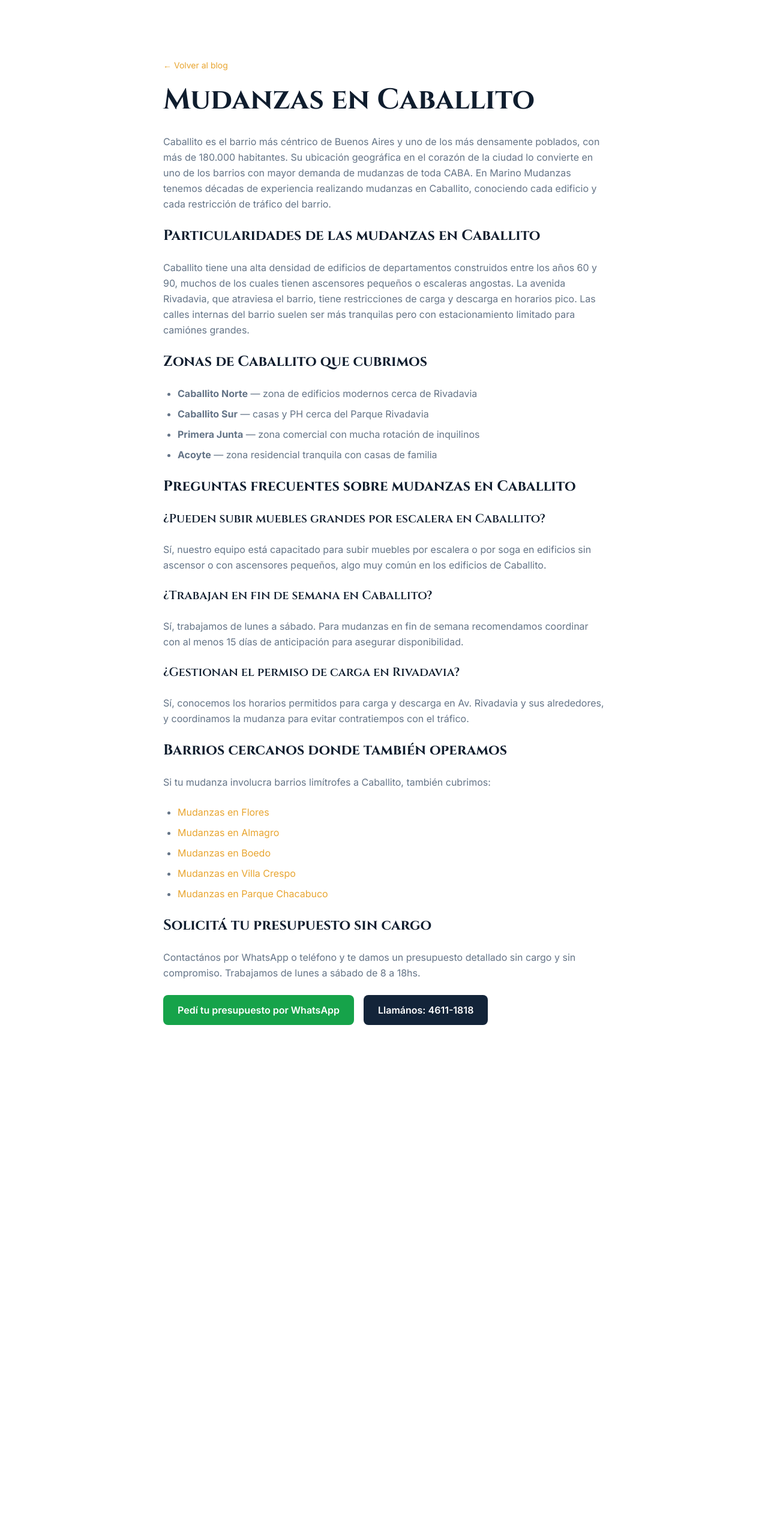
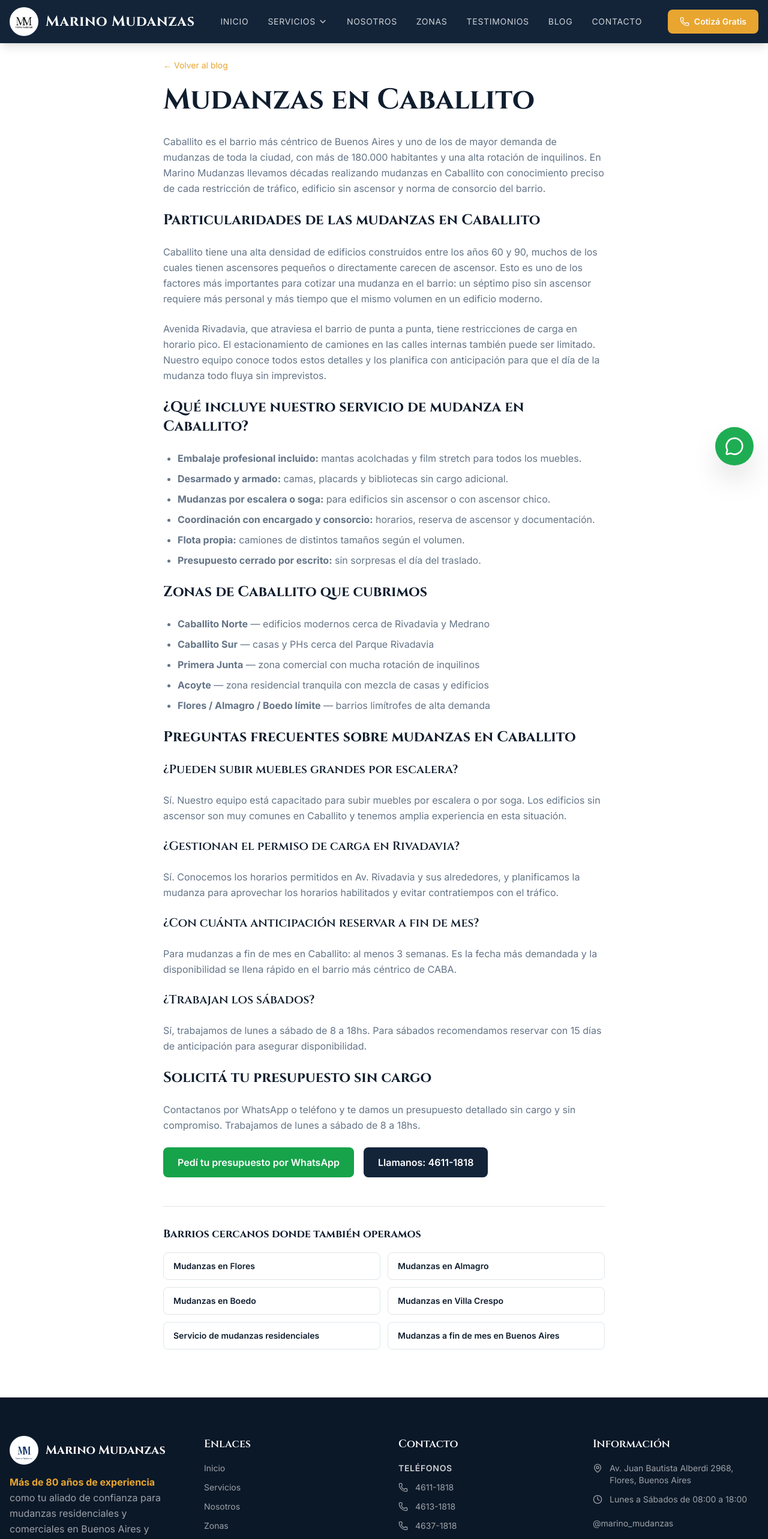
Before and after one commit to Lukaku55/marinomudanzas-next, a Next.js app: page /blog/mudanzas-caballito in a window 1280 px wide. Shown: the top 2566 px of the page at 60% size. Before the commit the page ends 1789 px from the top, so only its background shows below. Built offline with nearby package versions, Linux system fonts and the light colour scheme.

Commit message:
seo: mudanzas-caballito — Header/Footer, BreadcrumbList, FAQPage schema, contenido expandido

```diff
--- a/app/blog/mudanzas-caballito/page.tsx
+++ b/app/blog/mudanzas-caballito/page.tsx
@@ -6,85 +6,153 @@ import Link from "next/link";
 
 export const metadata: Metadata = {
   title: "Mudanzas en Caballito Buenos Aires | Marino Mudanzas",
-  description: "Servicio de mudanzas en Caballito, Buenos Aires. El barrio mas centrico de CABA. Más de 80 años de experiencia. Presupuesto sin cargo. Tel 4611-1818",
+  description: "Mudanzas en Caballito con más de 80 años de experiencia. El barrio más céntrico de CABA. Embalaje incluido, escaleras sin ascensor y presupuesto sin cargo. Tel 4611-1818.",
 };
 
+const breadcrumbSchema = {
+  "@context": "https://schema.org",
+  "@type": "BreadcrumbList",
+  "itemListElement": [
+    { "@type": "ListItem", "position": 1, "name": "Inicio", "item": "https://www.mudanzasmarino.com.ar" },
+    { "@type": "ListItem", "position": 2, "name": "Blog", "item": "https://www.mudanzasmarino.com.ar/blog" },
+    { "@type": "ListItem", "position": 3, "name": "Mudanzas en Caballito", "item": "https://www.mudanzasmarino.com.ar/blog/mudanzas-caballito" }
+  ]
+};
 
-const jsonLd = {
+const articleSchema = {
   "@context": "https://schema.org",
   "@type": "Article",
-  "headline": "Mudanzas en Caballito Buenos Aires | Marino Mudanzas",
-  "description": "Servicio de mudanzas en Caballito, Buenos Aires. El barrio mas centrico de CABA. Más de 80 años de experiencia. Presupuesto sin cargo. Tel 4611-1818",
+  "headline": "Mudanzas en Caballito Buenos Aires",
+  "description": "Servicio de mudanzas en Caballito, el barrio más céntrico de CABA. Más de 80 años de experiencia.",
   "url": "https://www.mudanzasmarino.com.ar/blog/mudanzas-caballito",
-  "author": {
-    "@type": "Organization",
-    "name": "Marino Mudanzas",
-    "url": "https://www.mudanzasmarino.com.ar"
-  },
-  "publisher": {
-    "@type": "Organization",
-    "name": "Marino Mudanzas",
-    "logo": {
-      "@type": "ImageObject",
-      "url": "https://www.mudanzasmarino.com.ar/logo-marino-nuevo.png"
+  "datePublished": "2026-04-22",
+  "dateModified": "2026-06-29",
+  "mainEntityOfPage": { "@type": "WebPage", "@id": "https://www.mudanzasmarino.com.ar/blog/mudanzas-caballito" },
+  "author": { "@type": "Organization", "name": "Marino Mudanzas", "url": "https://www.mudanzasmarino.com.ar" },
+  "publisher": { "@type": "Organization", "name": "Marino Mudanzas", "logo": { "@type": "ImageObject", "url": "https://www.mudanzasmarino.com.ar/logo-marino-nuevo.png" } }
+};
+
+const faqSchema = {
+  "@context": "https://schema.org",
+  "@type": "FAQPage",
+  "mainEntity": [
+    {
+      "@type": "Question",
+      "name": "¿Pueden subir muebles grandes por escalera en Caballito?",
+      "acceptedAnswer": {
+        "@type": "Answer",
+        "text": "Sí, nuestro equipo está capacitado para subir muebles por escalera o por soga en edificios sin ascensor o con ascensores pequeños, algo muy común en los edificios de los años 60 y 70 en Caballito."
+      }
+    },
+    {
+      "@type": "Question",
+      "name": "¿Gestionan el permiso de carga en Avenida Rivadavia, Caballito?",
+      "acceptedAnswer": {
+        "@type": "Answer",
+        "text": "Sí, conocemos los horarios permitidos para carga y descarga en Av. Rivadavia y sus alrededores. Coordinamos la mudanza para aprovechar los horarios habilitados y evitar problemas con el tráfico."
+      }
+    },
+    {
+      "@type": "Question",
+      "name": "¿Con cuánta anticipación hay que reservar a fin de mes en Caballito?",
+      "acceptedAnswer": {
+        "@type": "Answer",
+        "text": "Para mudanzas a fin de mes en Caballito recomendamos reservar con al menos 3 semanas de anticipación. Es la fecha más demandada del mes y la disponibilidad se llena rápido en el barrio más céntrico de CABA."
+      }
+    },
+    {
+      "@type": "Question",
+      "name": "¿Cuánto cuesta una mudanza en Caballito?",
+      "acceptedAnswer": {
+        "@type": "Answer",
+        "text": "El precio depende del volumen, el piso y si hay escalera sin ascensor. Un monoambiente en Caballito suele resolverse entre $80.000 y $150.000. Un 3 ambientes puede costar entre $200.000 y $380.000. El presupuesto es sin cargo y sin compromiso."
+      }
+    },
+    {
+      "@type": "Question",
+      "name": "¿Trabajan los sábados en Caballito?",
+      "acceptedAnswer": {
+        "@type": "Answer",
+        "text": "Sí, trabajamos de lunes a sábado de 8 a 18hs. Para mudanzas en sábado recomendamos reservar con al menos 15 días de anticipación para asegurar disponibilidad."
+      }
     }
-  }
+  ]
 };
 
 export default function Page() {
   return (
     <>
-      <script type="application/ld+json" dangerouslySetInnerHTML={{ __html: JSON.stringify(jsonLd) }} />
+      <script type="application/ld+json" dangerouslySetInnerHTML={{ __html: JSON.stringify(breadcrumbSchema) }} />
+      <script type="application/ld+json" dangerouslySetInnerHTML={{ __html: JSON.stringify(articleSchema) }} />
+      <script type="application/ld+json" dangerouslySetInnerHTML={{ __html: JSON.stringify(faqSchema) }} />
+      <Header />
       <main className="pt-24 pb-20">
         <article className="container mx-auto px-4 max-w-3xl">
           <Link href="/blog" className="font-body text-gold hover:underline text-sm mb-6 inline-block">← Volver al blog</Link>
           <h1 className="font-display text-3xl md:text-5xl font-bold text-foreground mb-4">Mudanzas en Caballito</h1>
           <div className="prose prose-lg mt-8 font-body text-muted-foreground leading-relaxed space-y-6">
-            <p>Caballito es el barrio más céntrico de Buenos Aires y uno de los más densamente poblados, con más de 180.000 habitantes. Su ubicación geográfica en el corazón de la ciudad lo convierte en uno de los barrios con mayor demanda de mudanzas de toda CABA. En Marino Mudanzas tenemos décadas de experiencia realizando mudanzas en Caballito, conociendo cada edificio y cada restricción de tráfico del barrio.</p>
+            <p>Caballito es el barrio más céntrico de Buenos Aires y uno de los de mayor demanda de mudanzas de toda la ciudad, con más de 180.000 habitantes y una alta rotación de inquilinos. En Marino Mudanzas llevamos décadas realizando mudanzas en Caballito con conocimiento preciso de cada restricción de tráfico, edificio sin ascensor y norma de consorcio del barrio.</p>
 
             <h2 className="font-display text-2xl font-bold text-foreground mt-10 mb-4">Particularidades de las mudanzas en Caballito</h2>
-            <p>Caballito tiene una alta densidad de edificios de departamentos construidos entre los años 60 y 90, muchos de los cuales tienen ascensores pequeños o escaleras angostas. La avenida Rivadavia, que atraviesa el barrio, tiene restricciones de carga y descarga en horarios pico. Las calles internas del barrio suelen ser más tranquilas pero con estacionamiento limitado para camiónes grandes.</p>
+            <p>Caballito tiene una alta densidad de edificios construidos entre los años 60 y 90, muchos de los cuales tienen ascensores pequeños o directamente carecen de ascensor. Esto es uno de los factores más importantes para cotizar una mudanza en el barrio: un séptimo piso sin ascensor requiere más personal y más tiempo que el mismo volumen en un edificio moderno.</p>
+            <p>Avenida Rivadavia, que atraviesa el barrio de punta a punta, tiene restricciones de carga en horario pico. El estacionamiento de camiones en las calles internas también puede ser limitado. Nuestro equipo conoce todos estos detalles y los planifica con anticipación para que el día de la mudanza todo fluya sin imprevistos.</p>
+
+            <h2 className="font-display text-2xl font-bold text-foreground mt-10 mb-4">¿Qué incluye nuestro servicio de mudanza en Caballito?</h2>
+            <ul className="list-disc pl-6 space-y-2">
+              <li><strong>Embalaje profesional incluido:</strong> mantas acolchadas y film stretch para todos los muebles.</li>
+              <li><strong>Desarmado y armado:</strong> camas, placards y bibliotecas sin cargo adicional.</li>
+              <li><strong>Mudanzas por escalera o soga:</strong> para edificios sin ascensor o con ascensor chico.</li>
+              <li><strong>Coordinación con encargado y consorcio:</strong> horarios, reserva de ascensor y documentación.</li>
+              <li><strong>Flota propia:</strong> camiones de distintos tamaños según el volumen.</li>
+              <li><strong>Presupuesto cerrado por escrito:</strong> sin sorpresas el día del traslado.</li>
+            </ul>
 
             <h2 className="font-display text-2xl font-bold text-foreground mt-10 mb-4">Zonas de Caballito que cubrimos</h2>
             <ul className="list-disc pl-6 space-y-2">
-              <li><strong>Caballito Norte</strong> — zona de edificios modernos cerca de Rivadavia</li>
-              <li><strong>Caballito Sur</strong> — casas y PH cerca del Parque Rivadavia</li>
+              <li><strong>Caballito Norte</strong> — edificios modernos cerca de Rivadavia y Medrano</li>
+              <li><strong>Caballito Sur</strong> — casas y PHs cerca del Parque Rivadavia</li>
               <li><strong>Primera Junta</strong> — zona comercial con mucha rotación de inquilinos</li>
-              <li><strong>Acoyte</strong> — zona residencial tranquila con casas de familia</li>
+              <li><strong>Acoyte</strong> — zona residencial tranquila con mezcla de casas y edificios</li>
+              <li><strong>Flores / Almagro / Boedo límite</strong> — barrios limítrofes de alta demanda</li>
             </ul>
 
             <h2 className="font-display text-2xl font-bold text-foreground mt-10 mb-4">Preguntas frecuentes sobre mudanzas en Caballito</h2>
 
-            <h3 className="font-display text-xl font-semibold text-foreground mt-6 mb-2">¿Pueden subir muebles grandes por escalera en Caballito?</h3>
-            <p>Sí, nuestro equipo está capacitado para subir muebles por escalera o por soga en edificios sin ascensor o con ascensores pequeños, algo muy común en los edificios de Caballito.</p>
-
-            <h3 className="font-display text-xl font-semibold text-foreground mt-6 mb-2">¿Trabajan en fin de semana en Caballito?</h3>
-            <p>Sí, trabajamos de lunes a sábado. Para mudanzas en fin de semana recomendamos coordinar con al menos 15 días de anticipación para asegurar disponibilidad.</p>
+            <h3 className="font-display text-xl font-semibold text-foreground mt-6 mb-2">¿Pueden subir muebles grandes por escalera?</h3>
+            <p>Sí. Nuestro equipo está capacitado para subir muebles por escalera o por soga. Los edificios sin ascensor son muy comunes en Caballito y tenemos amplia experiencia en esta situación.</p>
 
             <h3 className="font-display text-xl font-semibold text-foreground mt-6 mb-2">¿Gestionan el permiso de carga en Rivadavia?</h3>
-            <p>Sí, conocemos los horarios permitidos para carga y descarga en Av. Rivadavia y sus alrededores, y coordinamos la mudanza para evitar contratiempos con el tráfico.</p>
+            <p>Sí. Conocemos los horarios permitidos en Av. Rivadavia y sus alrededores, y planificamos la mudanza para aprovechar los horarios habilitados y evitar contratiempos con el tráfico.</p>
 
-            <h2 className="font-display text-2xl font-bold text-foreground mt-10 mb-4">Barrios cercanos donde también operamos</h2>
-            <p>Si tu mudanza involucra barrios limítrofes a Caballito, también cubrimos:</p>
-            <ul className="list-disc pl-6 space-y-2">
-              <li><a href="/blog/mudanzas-flores" className="text-gold hover:underline">Mudanzas en Flores</a></li>
-              <li><a href="/blog/mudanzas-almagro" className="text-gold hover:underline">Mudanzas en Almagro</a></li>
-              <li><a href="/blog/mudanzas-boedo" className="text-gold hover:underline">Mudanzas en Boedo</a></li>
-              <li><a href="/blog/mudanzas-villa-crespo" className="text-gold hover:underline">Mudanzas en Villa Crespo</a></li>
-              <li><a href="/blog/mudanzas-parque-chacabuco" className="text-gold hover:underline">Mudanzas en Parque Chacabuco</a></li>
-            </ul>
+            <h3 className="font-display text-xl font-semibold text-foreground mt-6 mb-2">¿Con cuánta anticipación reservar a fin de mes?</h3>
+            <p>Para mudanzas a fin de mes en Caballito: al menos 3 semanas. Es la fecha más demandada y la disponibilidad se llena rápido en el barrio más céntrico de CABA.</p>
+
+            <h3 className="font-display text-xl font-semibold text-foreground mt-6 mb-2">¿Trabajan los sábados?</h3>
+            <p>Sí, trabajamos de lunes a sábado de 8 a 18hs. Para sábados recomendamos reservar con 15 días de anticipación para asegurar disponibilidad.</p>
 
             <h2 className="font-display text-2xl font-bold text-foreground mt-10 mb-4">Solicitá tu presupuesto sin cargo</h2>
-            <p>Contactános por WhatsApp o teléfono y te damos un presupuesto detallado sin cargo y sin compromiso. Trabajamos de lunes a sábado de 8 a 18hs.</p>
+            <p>Contactanos por WhatsApp o teléfono y te damos un presupuesto detallado sin cargo y sin compromiso. Trabajamos de lunes a sábado de 8 a 18hs.</p>
             <div className="flex flex-col sm:flex-row gap-4 mt-6">
               <a href="https://wa.me/5491154507435" target="_blank" rel="noopener noreferrer" className="flex items-center justify-center gap-2 bg-green-600 text-white px-6 py-3 rounded-lg font-semibold hover:opacity-90 transition-opacity">Pedí tu presupuesto por WhatsApp</a>
-              <a href="tel:+541146111818" className="flex items-center justify-center gap-2 bg-navy text-white px-6 py-3 rounded-lg font-semibold hover:opacity-90 transition-opacity">Llamános: 4611-1818</a>
+              <a href="tel:+541146111818" className="flex items-center justify-center gap-2 bg-navy text-white px-6 py-3 rounded-lg font-semibold hover:opacity-90 transition-opacity">Llamanos: 4611-1818</a>
+            </div>
+          </div>
+
+          <div className="mt-12 pt-8 border-t border-border">
+            <h3 className="font-display text-lg font-bold text-foreground mb-4">Barrios cercanos donde también operamos</h3>
+            <div className="grid grid-cols-1 sm:grid-cols-2 gap-3">
+              <Link href="/blog/mudanzas-flores" className="bg-card border border-border rounded-lg px-4 py-3 font-body text-sm font-semibold text-foreground hover:border-gold/40 hover:text-gold transition-colors">Mudanzas en Flores</Link>
+              <Link href="/blog/mudanzas-almagro" className="bg-card border border-border rounded-lg px-4 py-3 font-body text-sm font-semibold text-foreground hover:border-gold/40 hover:text-gold transition-colors">Mudanzas en Almagro</Link>
+              <Link href="/blog/mudanzas-boedo" className="bg-card border border-border rounded-lg px-4 py-3 font-body text-sm font-semibold text-foreground hover:border-gold/40 hover:text-gold transition-colors">Mudanzas en Boedo</Link>
+              <Link href="/blog/mudanzas-villa-crespo" className="bg-card border border-border rounded-lg px-4 py-3 font-body text-sm font-semibold text-foreground hover:border-gold/40 hover:text-gold transition-colors">Mudanzas en Villa Crespo</Link>
+              <Link href="/mudanzas-residenciales" className="bg-card border border-border rounded-lg px-4 py-3 font-body text-sm font-semibold text-foreground hover:border-gold/40 hover:text-gold transition-colors">Servicio de mudanzas residenciales</Link>
+              <Link href="/blog/mudanzas-fin-de-mes" className="bg-card border border-border rounded-lg px-4 py-3 font-body text-sm font-semibold text-foreground hover:border-gold/40 hover:text-gold transition-colors">Mudanzas a fin de mes en Buenos Aires</Link>
             </div>
           </div>
         </article>
       </main>
-
-
+      <Footer />
+      <WhatsAppButton />
     </>
   );
 };
```
